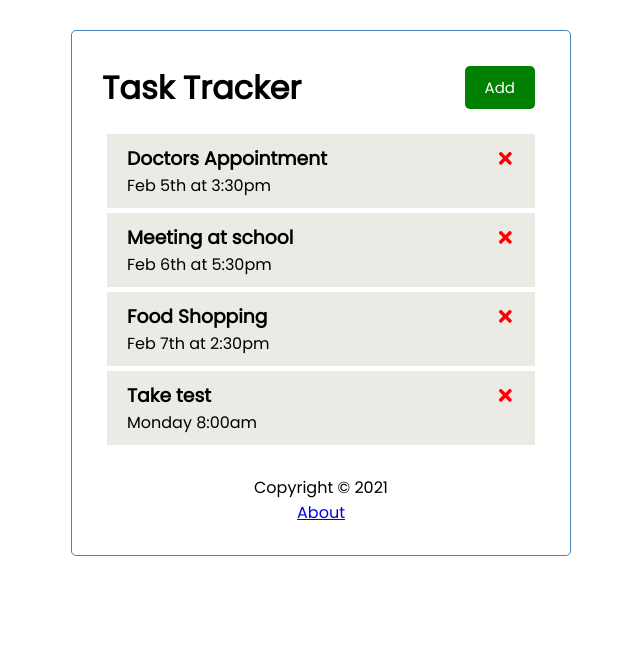
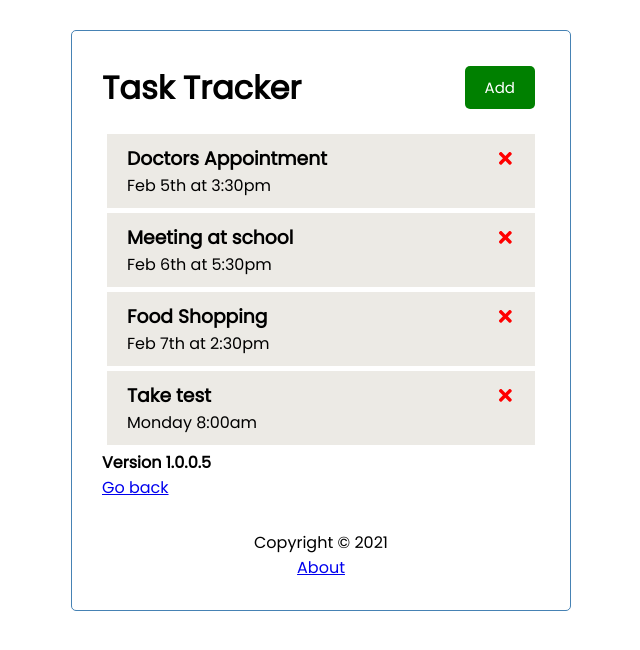
Before and after one commit to JOANITA-51/react-my-app, a React (Create React App) app in the folder react-task-tracker/: page /about in a window 1280 px wide. Shown: the top 650 px of the page, without its empty margins (319-959 px from the left). Built offline with nearby package versions, Linux system fonts and the light colour scheme; data requests are answered from the project's data file.

Commit message:
Uding a router to access the About component

```diff
--- a/react-task-tracker/src/App.js
+++ b/react-task-tracker/src/App.js
@@ -1,8 +1,10 @@
 import {useState, useEffect } from 'react'
+import {BrowserRouter as Router, Route} from 'react-router-dom'
 import Header from "./components/Header"
 import Tasks from "./components/Tasks"
 import AddTask from"./components/AddTask"
 import Footer from "./components/Footer"
+import About from "./components/About"
 const App = () => {
   const [showAddTask, setShowAddTask] = useState (false)
   const [tasks, setTasks] = useState([ ])//seTasks changes any part of the state
@@ -81,6 +83,7 @@
     )
   }
   return (
+    <Router>
     <div className="container">
       <Header
       onAdd={()=>setShowAddTask(!showAddTask)}
@@ -95,8 +98,11 @@
       ( <Tasks tasks={tasks} onDelete={deleteTask} onToggle={toggleReminder}/>):
       ('No Tasks to show buddy!')
       }
+      <Route path ='/about' component ={About}/>
       <Footer/>
+
     </div>
+    </Router>
   );
 }
 
--- /dev/null
+++ b/react-task-tracker/src/components/About.js
@@ -0,0 +1,10 @@
+const About = () => {
+    return (
+        <div>
+            <h4>Version 1.0.0.5</h4>
+            <a href="/">Go back</a>
+        </div>
+    )
+}
+
+export default About
```
